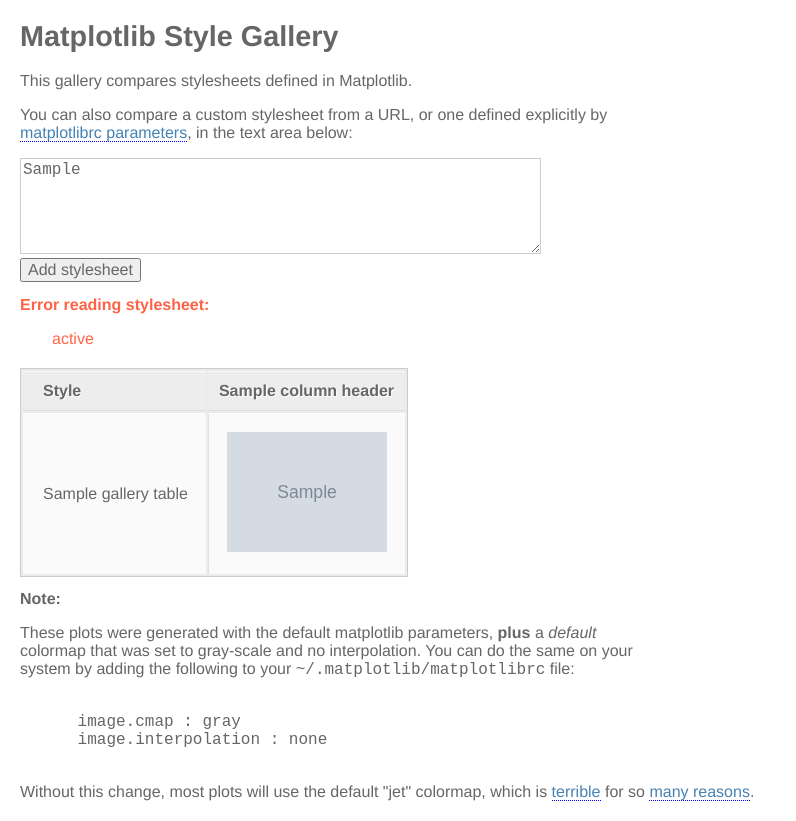
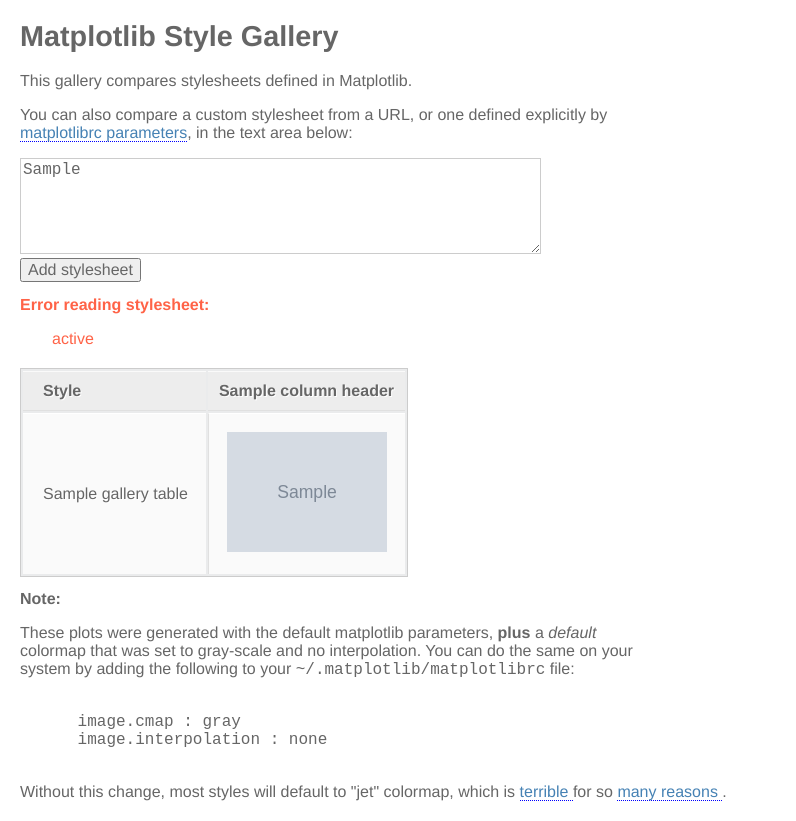
Before and after one commit to tonysyu/matplotlib-style-gallery, a Python web app: template mpl_style_gallery/templates/index.html in a window 1280 px wide. Shown: the whole page, without its empty margins (0-796 px from the left). Run offline with Jinja, Linux system fonts and the light colour scheme; the template is opened without the code that fills it: most values are stand-ins (such as "Sample title", 1, 10 or a date in 2020); grey boxes marked "Sample" are stand-in pictures.

Commit message:
Improve note about colormaps

```diff
--- a/mpl_style_gallery/templates/index.html
+++ b/mpl_style_gallery/templates/index.html
@@ -77,13 +77,17 @@
       image.interpolation : none
     </code></pre>
 
-    Without this change, most plots will use the default "jet" colormap, which
-    is
-    <a href="http://www.researchgate.net/publication/6419747_Rainbow_color_map_%28still%29_considered_harmful"
-        >terrible</a>
+    Without this change, most styles will default to "jet" colormap, which is
+
+    <a href="http://www.researchgate.net/publication/6419747_Rainbow_color_map_%28still%29_considered_harmful">
+        terrible
+    </a>
+
     for so
-    <a href="https://jakevdp.github.io/blog/2014/10/16/how-bad-is-your-colormap/"
-        >many reasons</a>.
+
+    <a href="https://jakevdp.github.io/blog/2014/10/16/how-bad-is-your-colormap/">
+        many reasons
+    </a>.
 
   </p>
 
```
